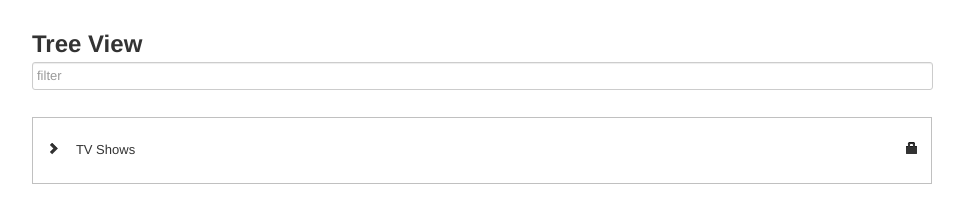
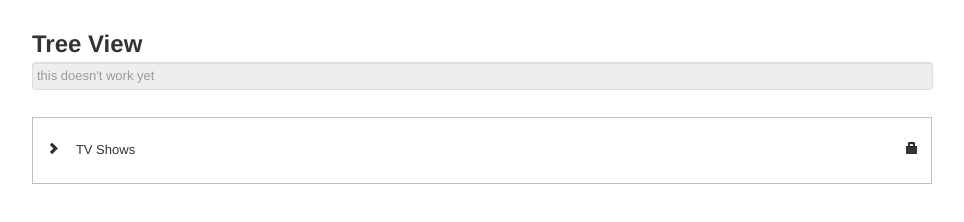
Before and after one commit to nicholascloud/tbtree, a plain HTML site: page src/tree.html in a window 1280 px wide. Shown: the whole page, without its empty margins (158-1122 px from the left). Drawn offline with Linux system fonts and the light colour scheme.

Commit message:
disabled filter on demo page, as it does not work yet

```diff
--- a/src/tree.html
+++ b/src/tree.html
@@ -27,7 +27,7 @@
     <div id="centerme">
       <h2>Tree View</h2>
       <form>
-        <input type="search" id="filter" placeholder="filter" />
+        <input type="search" id="filter" placeholder="this doesn't work yet" disabled />
       </form>
       <div id="tv-shows"></div>
     </div>
```
